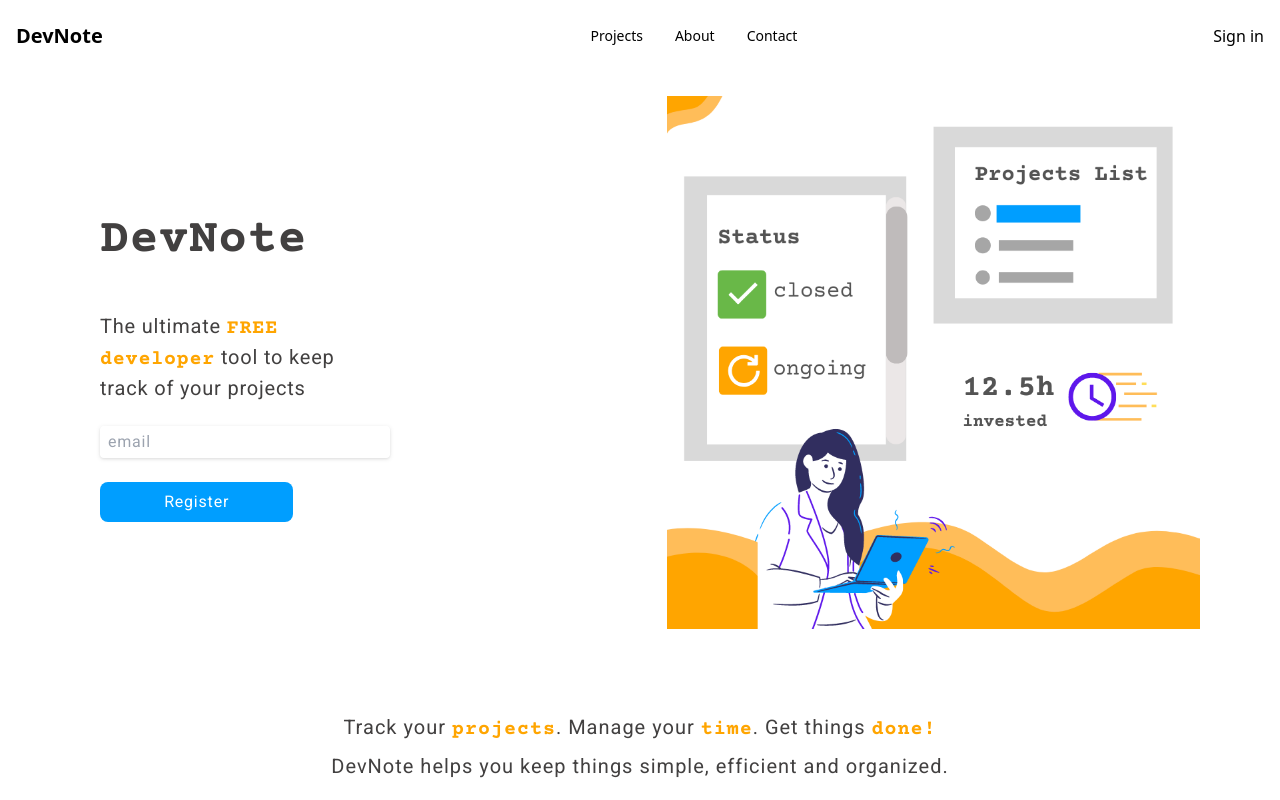
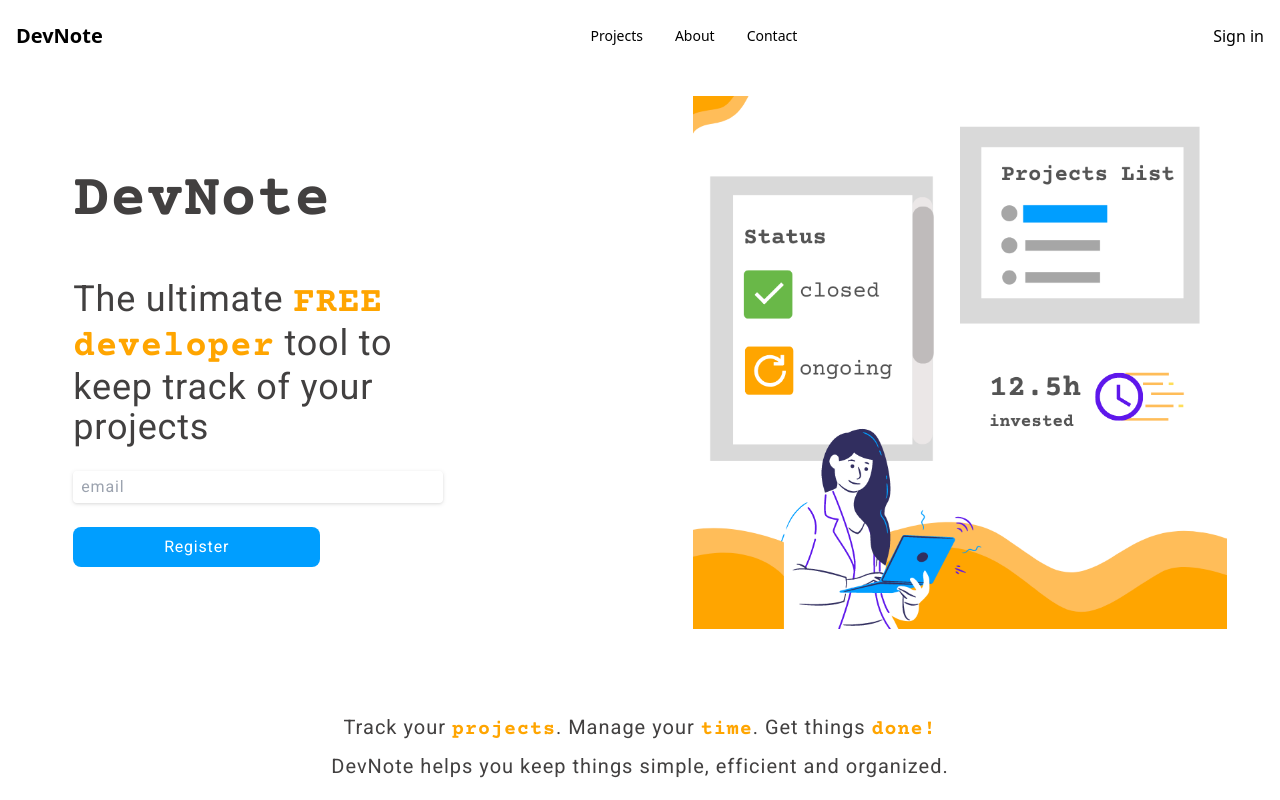
Before and after one commit to edukaki/devlist, a React (Create React App) app: page / in a window 1280 px wide. Shown: the top 800 px of the page. Built offline with nearby package versions, Linux system fonts and the light colour scheme; no server answers.

Commit message:
feat(home): resize text for large screens

```diff
--- a/src/pages/Home/index.jsx
+++ b/src/pages/Home/index.jsx
@@ -7,11 +7,11 @@ import remainingTimeIcon from '../../img/icons/remaining-icon.png'
 
 const Home = () => {
     return (
-        <main className='min-h-[100vh]'>
+        <main className='min-h-[100vh] scroll-smooth'>
             <section className='flex flex-col-reverse justify-around pt-6 md:flex-row text-darkGray'>
-                <div className='flex flex-col tracking-wider font-roboto space-y-6 md:w-6/12 xl:w-4/12 my-auto p-5'>
-                    <h1 className="font-courier font-bold text-4xl text-center pt-3 md:text-5xl md:text-left">DevNote</h1>
-                    <p className="text-xl text-center m-auto pt-6 sm:w-2/3 md:text-left md:m-0">The ultimate <span className="font-courier uppercase font-bold text-orange">free</span> <span className="font-courier font-bold text-orange">developer</span> tool to keep track of your projects</p>
+                <div className='flex flex-col tracking-wider font-roboto space-y-6 md:w-6/12 xl:w-5/12 my-auto p-5'>
+                    <h1 className="font-courier font-bold text-4xl text-center pt-3 lg:text-5xl md:text-left lg:text-6xl">DevNote</h1>
+                    <p className="text-xl text-center m-auto pt-6 sm:w-2/3 md:text-left md:m-0 lg:text-4xl">The ultimate <span className="font-courier uppercase font-bold text-orange">free</span> <span className="font-courier font-bold text-orange">developer</span> tool to keep track of your projects</p>
                     <input className="drop-shadow rounded w-2/5 place-self-center py-1 px-2 md:place-self-start lg:w-3/4" type="email" placeholder="email"></input>
                     <button className="bg-blue rounded-lg w-auto place-self-center py-2 px-3 text-white md:place-self-start lg:w-1/2" type="button">Register</button>
                 </div>
```
